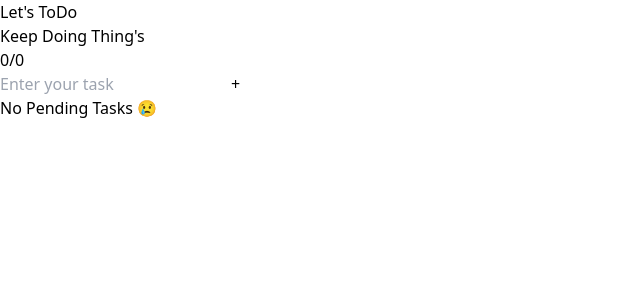
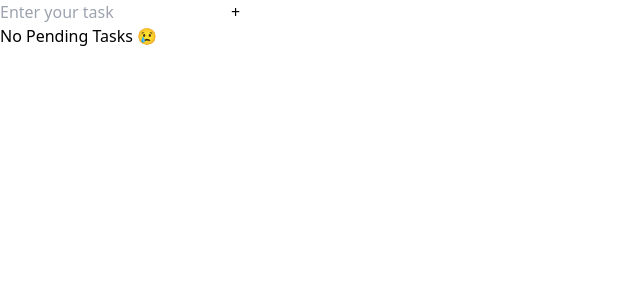
Before and after one commit to Harshveer7828/TO-DO-REACT-APP, a React (Vite) app: page / in a window 1280 px wide. Shown: the top 300 px of the page, without its empty margins (0-640 px from the left). Built offline with nearby package versions, Linux system fonts and the light colour scheme.

Commit message:
components created

```diff
--- a/src/App.jsx
+++ b/src/App.jsx
@@ -36,13 +36,7 @@ function App() {
   return (
     <>
       <div className="container min-h-screen w-screen bg-zinc-900 flex items-center justify-center flex-col lg:w-screen">
-        <div className="information h-[20vh] w-[90%] border-2 border-zinc-200 flex items-center justify-between px-4 lg:w-[25vw]">
-          <div className="text">
-            <h1 className="text-white text-6xl font-bold font-['manuka']">Let's ToDo</h1>
-            <h3 className="text-white text-3xl font-['manuka']">Keep Doing Thing's</h3>
-          </div>
-          <h3 className="text-8xl text-white font-['manuka']">{data.filter(t => t.complete === true).length}/{data.length} </h3>
-        </div>
+
         <div className="inputContainer">
           <form onSubmit={formHandler} className="flex items-center justify-center mt-2 gap-2">
             <input onChange={(e) => setTasks(e.target.value)} value={tasks} type="text" name="tasks" className="border  rounded-md  text-white bg-transparent py-2 px-1" placeholder='Enter your task' />
```
Also changed, not shown: src/components/Create.jsx (added), src/components/Form.jsx (added), src/components/Header.jsx (added).
